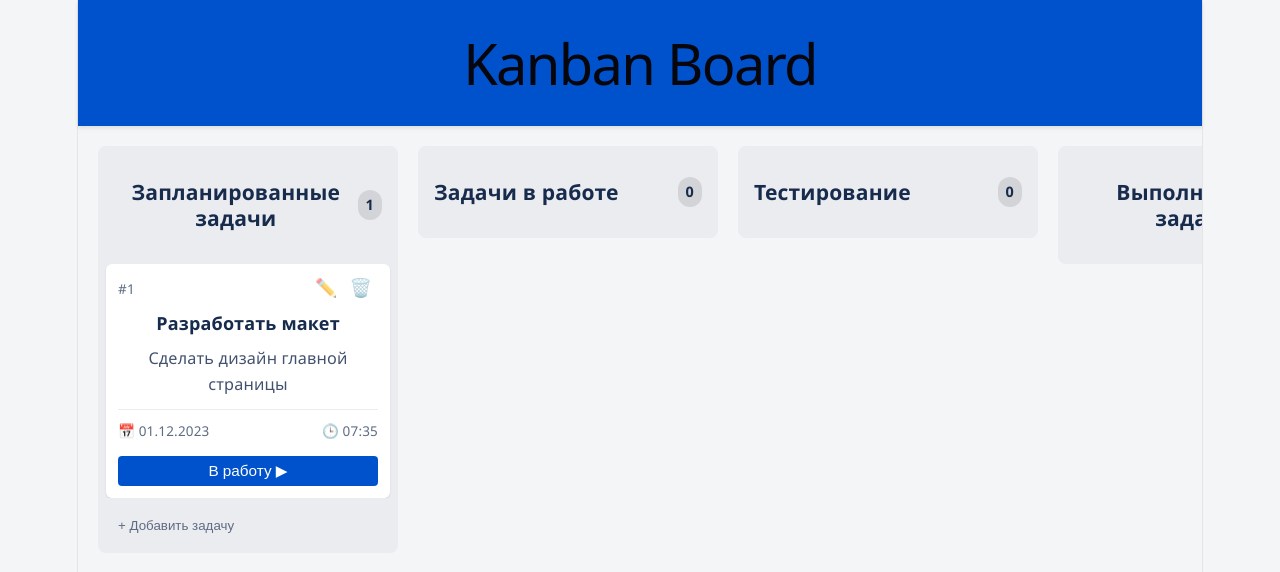
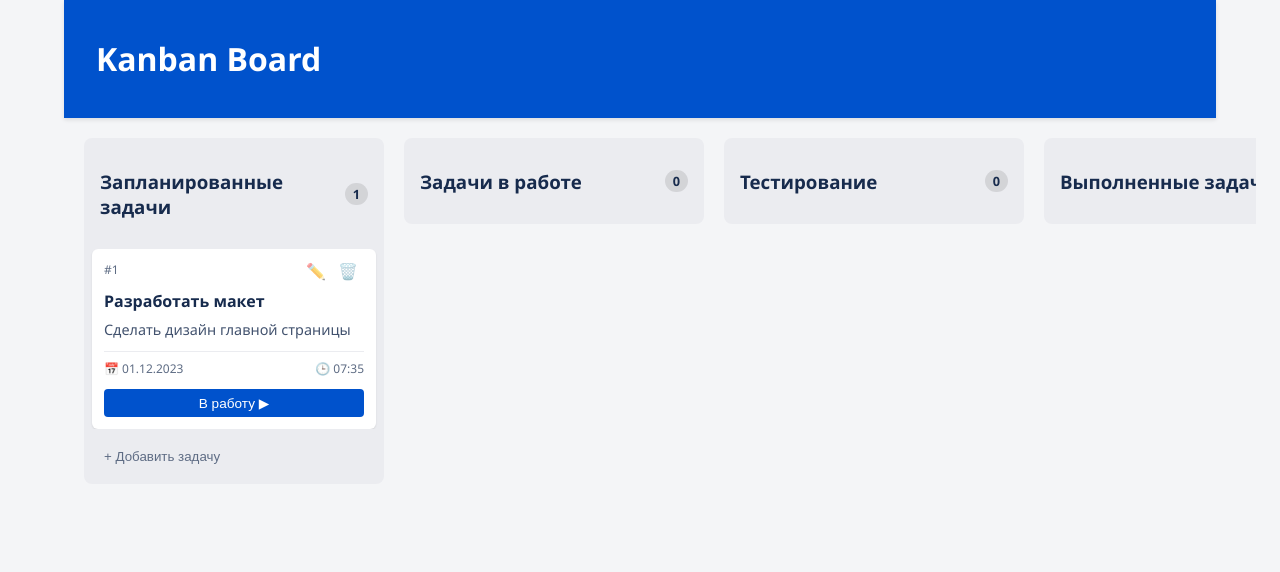
Before and after one commit to Korkin-Igor/kanban, a Vue app: page / in a window 1280 px wide. Shown: the top 572 px of the page. Built offline with nearby package versions, Linux system fonts and the light colour scheme.

Commit message:
Fix style

```diff
--- a/index.html
+++ b/index.html
@@ -3,6 +3,7 @@
   <head>
     <meta charset="UTF-8" />
     <link rel="icon" type="image/svg+xml" href="/favicon.svg" />
+      <link rel="stylesheet" href="src/style.css">
     <meta name="viewport" content="width=device-width, initial-scale=1.0" />
     <title>kanban</title>
   </head>
--- a/src/App.vue
+++ b/src/App.vue
@@ -53,17 +53,11 @@
 </script>
 
 <style>
-body {
-  margin: 0;
-  font-family: 'Segoe UI', Tahoma, Geneva, Verdana, sans-serif;
-  background-color: #f4f5f7;
-  color: #172b4d;
-}
-
 .app-container {
   display: flex;
   flex-direction: column;
   height: 100vh;
+  width: 100%;
 }
 
 .header {
@@ -79,6 +73,8 @@
   gap: 20px;
   overflow-x: auto;
   height: 100%;
+  width: 100%;
+  margin: 0 auto;
   align-items: flex-start;
 }
 </style>
--- a/src/style.css
+++ b/src/style.css
@@ -1,296 +1,13 @@
-:root {
-  --text: #6b6375;
-  --text-h: #08060d;
-  --bg: #fff;
-  --border: #e5e4e7;
-  --code-bg: #f4f3ec;
-  --accent: #aa3bff;
-  --accent-bg: rgba(170, 59, 255, 0.1);
-  --accent-border: rgba(170, 59, 255, 0.5);
-  --social-bg: rgba(244, 243, 236, 0.5);
-  --shadow:
-    rgba(0, 0, 0, 0.1) 0 10px 15px -3px, rgba(0, 0, 0, 0.05) 0 4px 6px -2px;
-
-  --sans: system-ui, 'Segoe UI', Roboto, sans-serif;
-  --heading: system-ui, 'Segoe UI', Roboto, sans-serif;
-  --mono: ui-monospace, Consolas, monospace;
-
-  font: 18px/145% var(--sans);
-  letter-spacing: 0.18px;
-  color-scheme: light dark;
-  color: var(--text);
-  background: var(--bg);
-  font-synthesis: none;
-  text-rendering: optimizeLegibility;
-  -webkit-font-smoothing: antialiased;
-  -moz-osx-font-smoothing: grayscale;
-
-  @media (max-width: 1024px) {
-    font-size: 16px;
-  }
-}
-
-@media (prefers-color-scheme: dark) {
-  :root {
-    --text: #9ca3af;
-    --text-h: #f3f4f6;
-    --bg: #16171d;
-    --border: #2e303a;
-    --code-bg: #1f2028;
-    --accent: #c084fc;
-    --accent-bg: rgba(192, 132, 252, 0.15);
-    --accent-border: rgba(192, 132, 252, 0.5);
-    --social-bg: rgba(47, 48, 58, 0.5);
-    --shadow:
-      rgba(0, 0, 0, 0.4) 0 10px 15px -3px, rgba(0, 0, 0, 0.25) 0 4px 6px -2px;
-  }
-
-  #social .button-icon {
-    filter: invert(1) brightness(2);
-  }
-}
-
 body {
-  margin: 0;
-}
-
-h1,
-h2 {
-  font-family: var(--heading);
-  font-weight: 500;
-  color: var(--text-h);
-}
-
-h1 {
-  font-size: 56px;
-  letter-spacing: -1.68px;
-  margin: 32px 0;
-  @media (max-width: 1024px) {
-    font-size: 36px;
-    margin: 20px 0;
-  }
-}
-h2 {
-  font-size: 24px;
-  line-height: 118%;
-  letter-spacing: -0.24px;
-  margin: 0 0 8px;
-  @media (max-width: 1024px) {
-    font-size: 20px;
-  }
-}
-p {
-  margin: 0;
-}
-
-code,
-.counter {
-  font-family: var(--mono);
-  display: inline-flex;
-  border-radius: 4px;
-  color: var(--text-h);
-}
-
-code {
-  font-size: 15px;
-  line-height: 135%;
-  padding: 4px 8px;
-  background: var(--code-bg);
-}
-
-.counter {
-  font-size: 16px;
-  padding: 5px 10px;
-  border-radius: 5px;
-  color: var(--accent);
-  background: var(--accent-bg);
-  border: 2px solid transparent;
-  transition: border-color 0.3s;
-  margin-bottom: 24px;
-
-  &:hover {
-    border-color: var(--accent-border);
-  }
-  &:focus-visible {
-    outline: 2px solid var(--accent);
-    outline-offset: 2px;
-  }
-}
-
-.hero {
-  position: relative;
-
-  .base,
-  .framework,
-  .vite {
-    inset-inline: 0;
-    margin: 0 auto;
-  }
-
-  .base {
-    width: 170px;
-    position: relative;
-    z-index: 0;
-  }
-
-  .framework,
-  .vite {
-    position: absolute;
-  }
-
-  .framework {
-    z-index: 1;
-    top: 34px;
-    height: 28px;
-    transform: perspective(2000px) rotateZ(300deg) rotateX(44deg) rotateY(39deg)
-      scale(1.4);
-  }
-
-  .vite {
-    z-index: 0;
-    top: 107px;
-    height: 26px;
-    width: auto;
-    transform: perspective(2000px) rotateZ(300deg) rotateX(40deg) rotateY(39deg)
-      scale(0.8);
-  }
+  margin: 0; /* Убираем margin полностью, auto тут лишнее для body */
+  font-family: 'Segoe UI', Tahoma, Geneva, Verdana, sans-serif;
+  background-color: #f4f5f7;
+  color: #172b4d;
+  overflow-x: hidden;
 }
 
 #app {
-  width: 1126px;
-  max-width: 100%;
+  width: 90%;
+  max-width: 1440px;
   margin: 0 auto;
-  text-align: center;
-  border-inline: 1px solid var(--border);
-  min-height: 100svh;
-  display: flex;
-  flex-direction: column;
-  box-sizing: border-box;
 }
-
-#center {
-  display: flex;
-  flex-direction: column;
-  gap: 25px;
-  place-content: center;
-  place-items: center;
-  flex-grow: 1;
-
-  @media (max-width: 1024px) {
-    padding: 32px 20px 24px;
-    gap: 18px;
-  }
-}
-
-#next-steps {
-  display: flex;
-  border-top: 1px solid var(--border);
-  text-align: left;
-
-  & > div {
-    flex: 1 1 0;
-    padding: 32px;
-    @media (max-width: 1024px) {
-      padding: 24px 20px;
-    }
-  }
-
-  .icon {
-    margin-bottom: 16px;
-    width: 22px;
-    height: 22px;
-  }
-
-  @media (max-width: 1024px) {
-    flex-direction: column;
-    text-align: center;
-  }
-}
-
-#docs {
-  border-right: 1px solid var(--border);
-
-  @media (max-width: 1024px) {
-    border-right: none;
-    border-bottom: 1px solid var(--border);
-  }
-}
-
-#next-steps ul {
-  list-style: none;
-  padding: 0;
-  display: flex;
-  gap: 8px;
-  margin: 32px 0 0;
-
-  .logo {
-    height: 18px;
-  }
-
-  a {
-    color: var(--text-h);
-    font-size: 16px;
-    border-radius: 6px;
-    background: var(--social-bg);
-    display: flex;
-    padding: 6px 12px;
-    align-items: center;
-    gap: 8px;
-    text-decoration: none;
-    transition: box-shadow 0.3s;
-
-    &:hover {
-      box-shadow: var(--shadow);
-    }
-    .button-icon {
-      height: 18px;
-      width: 18px;
-    }
-  }
-
-  @media (max-width: 1024px) {
-    margin-top: 20px;
-    flex-wrap: wrap;
-    justify-content: center;
-
-    li {
-      flex: 1 1 calc(50% - 8px);
-    }
-
-    a {
-      width: 100%;
-      justify-content: center;
-      box-sizing: border-box;
-    }
-  }
-}
-
-#spacer {
-  height: 88px;
-  border-top: 1px solid var(--border);
-  @media (max-width: 1024px) {
-    height: 48px;
-  }
-}
-
-.ticks {
-  position: relative;
-  width: 100%;
-
-  &::before,
-  &::after {
-    content: '';
-    position: absolute;
-    top: -4.5px;
-    border: 5px solid transparent;
-  }
-
-  &::before {
-    left: 0;
-    border-left-color: var(--border);
-  }
-  &::after {
-    right: 0;
-    border-right-color: var(--border);
-  }
-}
```
